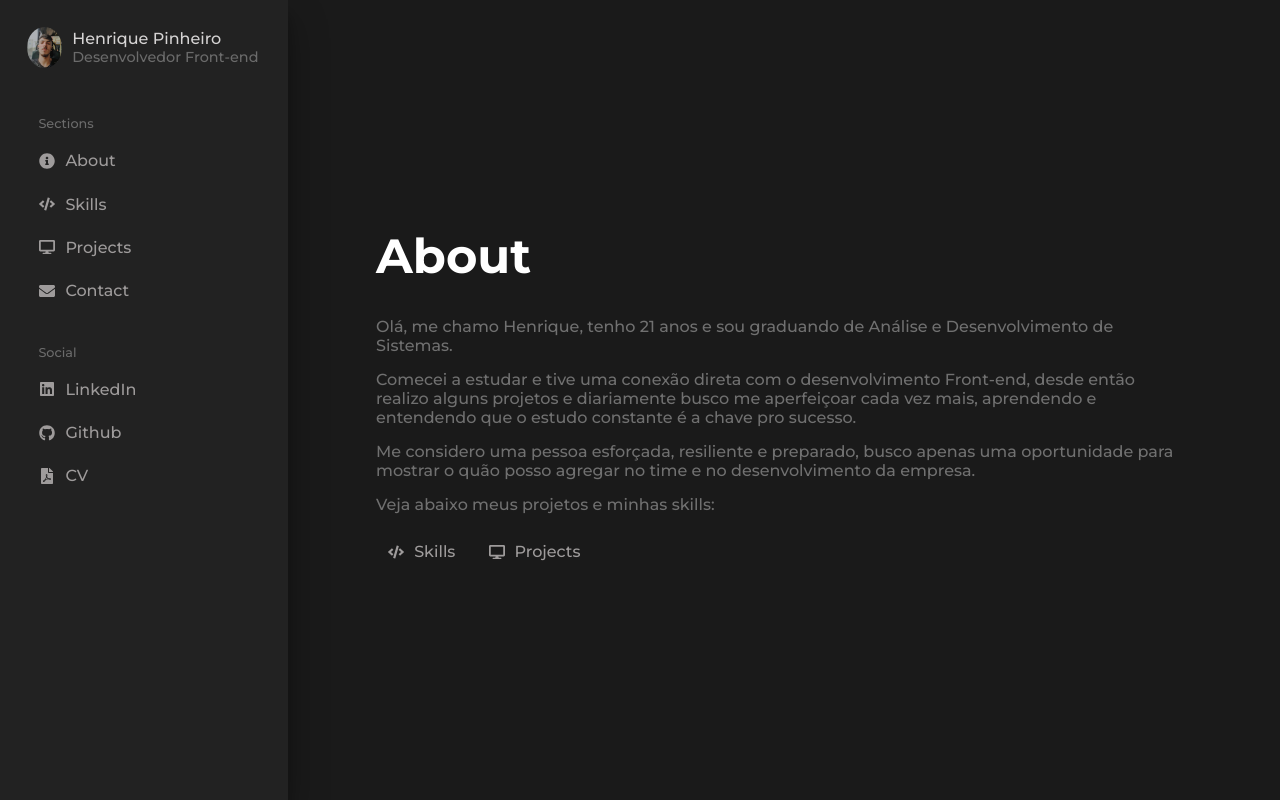
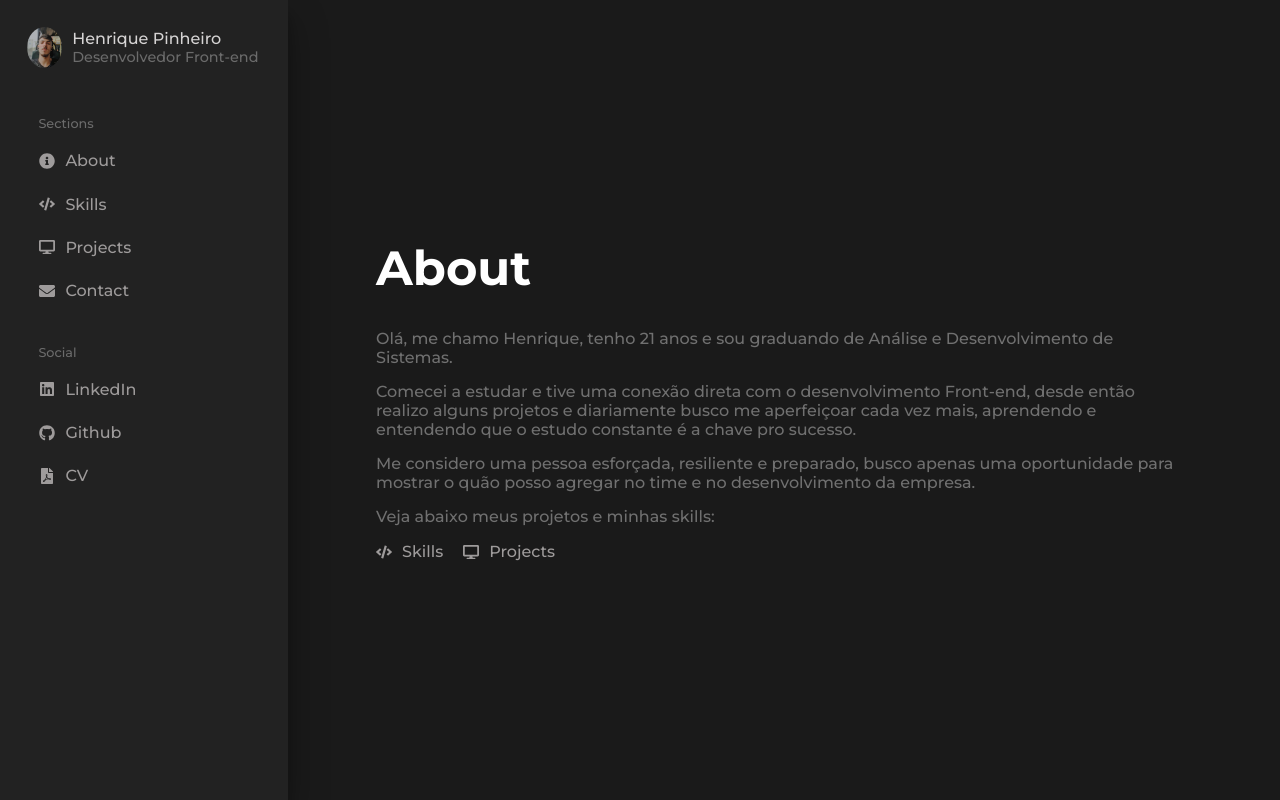
Before and after one commit to henriquepx/my_portfolio, a React (Vite) app: page / in a window 1280 px wide. Shown: the top 800 px of the page. Built offline with nearby package versions, Linux system fonts and the light colour scheme; a web font is replaced by a local one.

Commit message:
fix(style): link to other pages

```diff
--- a/src/sections/About.jsx
+++ b/src/sections/About.jsx
@@ -1,5 +1,4 @@
 import styled from 'styled-components';
-import LinkNavegation from '../components/LinkNavegation';
 import {  FaCode,  FaDesktop } from 'react-icons/fa';
 
 
@@ -39,6 +38,25 @@ const NavAbout = styled.nav`
         gap: 20px;
     }
 `
+const LinkAbout = styled.li`
+    display: flex;
+    align-items: center;
+    gap: 10px;
+
+    cursor: pointer;
+
+    color: #9e9b9b;
+    &:hover {
+        color: #cccbcb;
+    }
+    &:hover a {
+        color: #cccbcb;
+    }
+    a {
+        color: #9e9b9b;
+        font-family: 'Montserrat', sans-serif;
+    }
+`
 
 const About = () => {
   return (
@@ -51,17 +69,14 @@ const About = () => {
             <DescAbout>Veja abaixo meus projetos e minhas skills:</DescAbout>
             <NavAbout>
                 <ul>
-                    <LinkNavegation
-                        icon={<FaCode />}
-                        name="Skills"
-                        link="#skills"
-
-                    />
-                        <LinkNavegation
-                        icon={<FaDesktop />}
-                        name="Projects"
-                        link="#projects"
-                    />
+                    <LinkAbout>
+                        <FaCode />
+                        <a href="#skills">Skills</a>
+                    </LinkAbout>
+                    <LinkAbout>
+                    <FaDesktop />
+                        <a href="#projects">Projects</a>
+                    </LinkAbout>
                 </ul>
             </NavAbout>
         </AboutSize>
```
